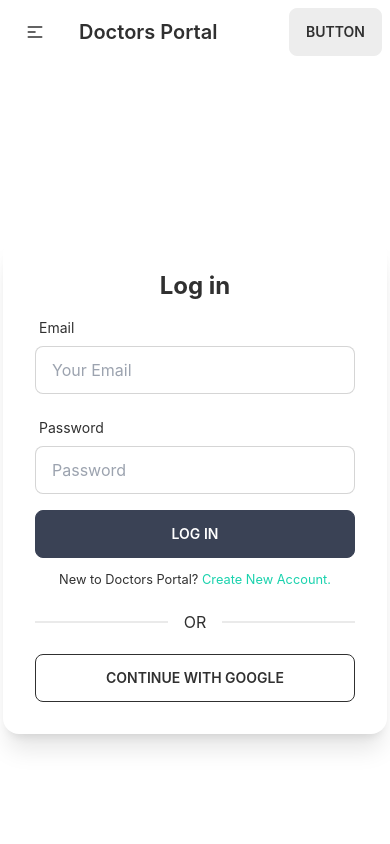
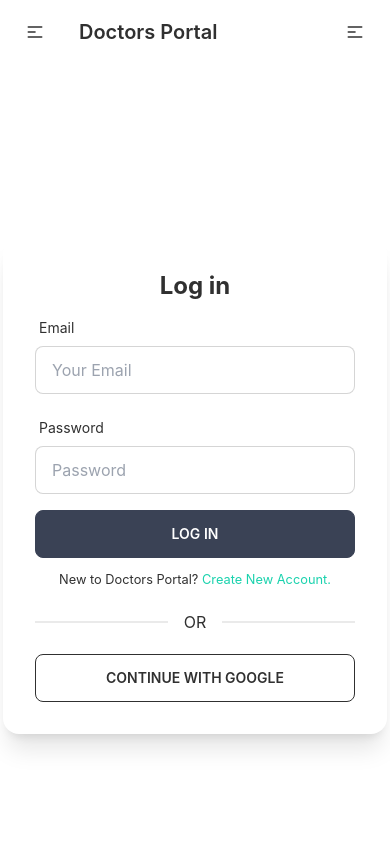
Before and after one commit to MUHAMMADSabbirHossain/doctors-portals-client, a React (Create React App) app: page /login in a window 390 px wide. Shown: the top 844 px of the page. Built offline with nearby package versions, Linux system fonts and the light colour scheme; no server answers.

Commit message:
dashbaord: daisy drawer added and connect with navbar.

```diff
--- a/src/Pages/Dashboard/Dashboard.js
+++ b/src/Pages/Dashboard/Dashboard.js
@@ -5,15 +5,14 @@
     return (
         <section>
             <div className="drawer lg:drawer-open">
-                <input id="my-drawer-2" type="checkbox" className="drawer-toggle" />
-                <div className="drawer-content flex flex-col items-center justify-center">
-                    <h2 className="text-5xl text-purple-500">Dashboard</h2>
+                <input id="dashboard-sidebar" type="checkbox" className="drawer-toggle" />
+                <div className="drawer-content">
+                    <h2 className="text-3xl font-bold text-purple-500"> Welcome to your Dashboard.</h2>
                     <Outlet></Outlet>
-                    <label htmlFor="my-drawer-2" className="btn btn-primary drawer-button lg:hidden">Open drawer</label>
 
                 </div>
                 <div className="drawer-side">
-                    <label htmlFor="my-drawer-2" aria-label="close sidebar" className="drawer-overlay"></label>
+                    <label htmlFor="dashboard-sidebar" aria-label="close sidebar" className="drawer-overlay"></label>
                     <ul className="menu p-4 w-80 min-h-full bg-base-200 text-base-content">
                         {/* Sidebar content here */}
                         <li><Link to="/dashboard">Sidebar Item 1</Link></li>
--- a/src/Pages/Shared/Navbar.js
+++ b/src/Pages/Shared/Navbar.js
@@ -54,7 +54,9 @@
                 </ul>
             </div>
             <div className="navbar-end">
-                <a className="btn">Button</a>
+                <label tabIndex={1} htmlFor="dashboard-sidebar" className="btn btn-ghost lg:hidden">
+                    <svg xmlns="http://www.w3.org/2000/svg" className="h-5 w-5" fill="none" viewBox="0 0 24 24" stroke="currentColor"><path strokeLinecap="round" strokeLinejoin="round" strokeWidth="2" d="M4 6h16M4 12h8m-8 6h16" /></svg>
+                </label>
             </div>
         </div>
     );
```
